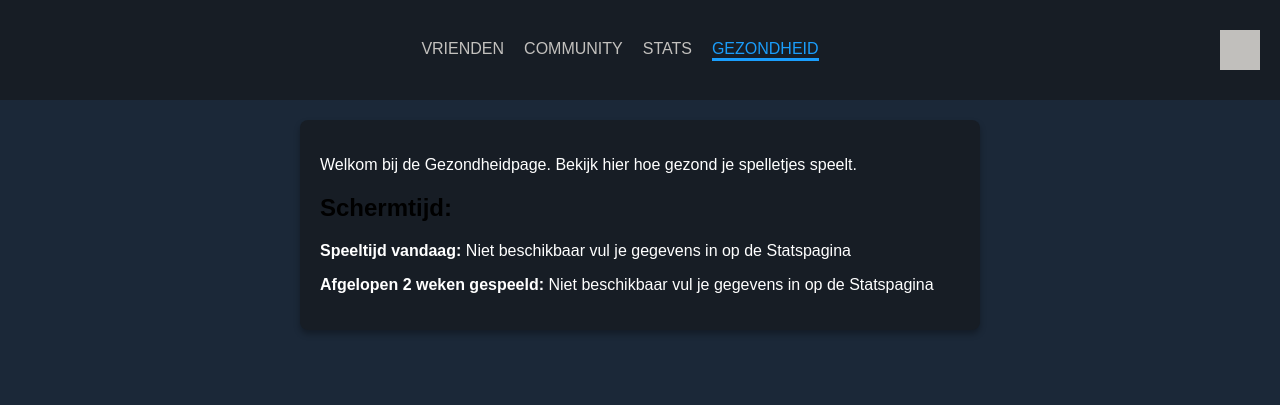
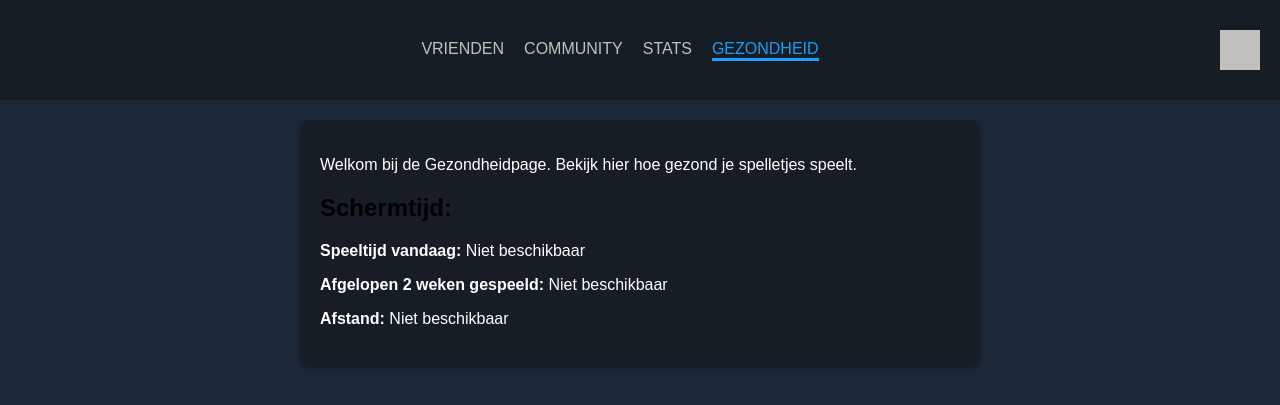
Before and after one commit to Rohan-7328/Steam, a Flask app: page /gezondheid in a window 1280 px wide. Shown: the top 405 px of the page. Run offline with Flask 3, Linux system fonts and the light colour scheme; some web fonts are replaced.

Commit message:
Informatie neergezet die kan helpen

```diff
--- a/Steam1.0/Stats.py
+++ b/Steam1.0/Stats.py
@@ -74,6 +74,9 @@ def stats_route():
                 weekly_minutes = weekly_playtime % 60
                 # de speeltijd word hier omgerekend van minuten naar uren en minuten
 
+                session['today_playtime'] = f"{today_hours} uur en {today_minutes} minuten"
+                session['weekly_playtime'] = f"{weekly_hours} uur en {weekly_minutes} minuten"
+
                 return render_template(
                     #hiermee word het HTML bestand Stats.html weergeven
                     'Stats.html',
--- a/Steam1.0/main.py
+++ b/Steam1.0/main.py
@@ -1,6 +1,7 @@
-from flask import Flask, render_template, session, request
+from flask import Flask, render_template, session, request, jsonify
 from datetime import timedelta
 from Stats import stats_route
+from Gezondheid import update_afstand_in_sessie
 
 app = Flask(__name__)
 app.secret_key = "secret_key"
@@ -39,28 +40,39 @@ def Community():
 #dit is onze route voor de gezondheid
 @app.route('/gezondheid', methods=['GET', 'POST'])
 def Gezondheid():
-    print("Request ontvangen:", request)
-    print("Method:", request.method)
-
-    # POST-request: JSON-data verwerken
+    # Verwerken van POST-verzoeken van de afstandssensor
     if request.method == 'POST':
         json_data = request.get_json()
-        print("JSON ontvangen:", json_data)
+        print(f"Ontvangen POST-data: {json_data}")  # Debug-log
+        response = update_afstand_in_sessie(json_data)  # Aanroepen van functie in Gezondheid.py
+        print(f"Response van update_afstand_in_sessie: {response}")  # Debug-log
+        if response["status"] == "success":
+            return jsonify(response), 200
+        else:
+            return jsonify(response), 400
 
-        if json_data and 'distance' in json_data:
-            afstand = json_data.get('distance')
-            print(f"Ontvangen afstand: {afstand} cm")
-            return {"status": "success", "afstand": afstand}, 200
-        else:
-            print("Geen geldige data ontvangen")
-            return {"status": "error", "message": "Geen geldige data ontvangen"}, 400
+    # Verwerken van GET-verzoeken via AJAX
+    if request.headers.get('X-Requested-With') == 'XMLHttpRequest':
+        afstand = session.get('afstand', 'Niet beschikbaar')  # Haal de waarde uit de sessie
+        print(f"JSON Response afstand: {afstand}")  # Debug-log
+        return jsonify(afstand=afstand)
 
-    # Default gedrag: playtime data tonen
-    today_playtime = session.get('today_playtime', 'Niet beschikbaar vul je gegevens in op de Statspagina')
-    weekly_playtime = session.get('weekly_playtime', 'Niet beschikbaar vul je gegevens in op de Statspagina')
+    # Normale paginaweergave voor Gezondheid.html
+    afstand = session.get('afstand', 'Niet beschikbaar')  # Haal de afstand uit de sessie
+    today_playtime = session.get('today_playtime', 'Niet beschikbaar')  # Haal speeltijd op
+    weekly_playtime = session.get('weekly_playtime', 'Niet beschikbaar')  # Haal speeltijd op
 
-    print(f"today_playtime: {today_playtime}, weekly_playtime: {weekly_playtime}")
-    return render_template('Gezondheid.html', today_playtime=today_playtime, weekly_playtime=weekly_playtime)
+    print(f"Afstand: {afstand}, Today playtime: {today_playtime}, Weekly playtime: {weekly_playtime}")  # Debug-log
+
+    return render_template(
+        'Gezondheid.html',
+        today_playtime=today_playtime,
+        weekly_playtime=weekly_playtime,
+        afstand=afstand
+    )
+
+
+
 
 # Stats route
 app.add_url_rule('/Stats', 'Stats', stats_route(), methods=['GET', 'POST'])
--- a/Steam1.0/templates/Gezondheid.html
+++ b/Steam1.0/templates/Gezondheid.html
@@ -4,6 +4,19 @@
     <title>Gezondheid Steam</title>
   <link href="https://fonts.cdnfonts.com/css/motiva-sans" rel="stylesheet">
   <link rel="stylesheet" href="../static/Styles/Home.css">
+
+  <script src="https://ajax.googleapis.com/ajax/libs/jquery/3.5.1/jquery.min.js"></script>
+<script>
+    function updateAfstand() {
+        $.get("/gezondheid", function(data) {
+            // Update de afstand in de HTML
+            $("p#afstand").text("Afstand: " + data.afstand);
+        });
+    }
+
+    // Roep de functie elke seconde aan
+    setInterval(updateAfstand, 1000);
+</script>
 
 
 </head>
@@ -27,6 +40,7 @@
       <h2>Schermtijd:</h2>
         <p><strong>Speeltijd vandaag:</strong> {{ today_playtime }}</p>
         <p><strong>Afgelopen 2 weken gespeeld:</strong> {{ weekly_playtime }}</p>
+        <p><strong>Afstand:</strong> {{ afstand }}</p>
     </div>
 
 
```
Also changed, not shown: Steam1.0/Gezondheid.py (+11 -0 lines), Steam1.0/Pico/maino.py (+10 -5 lines).
